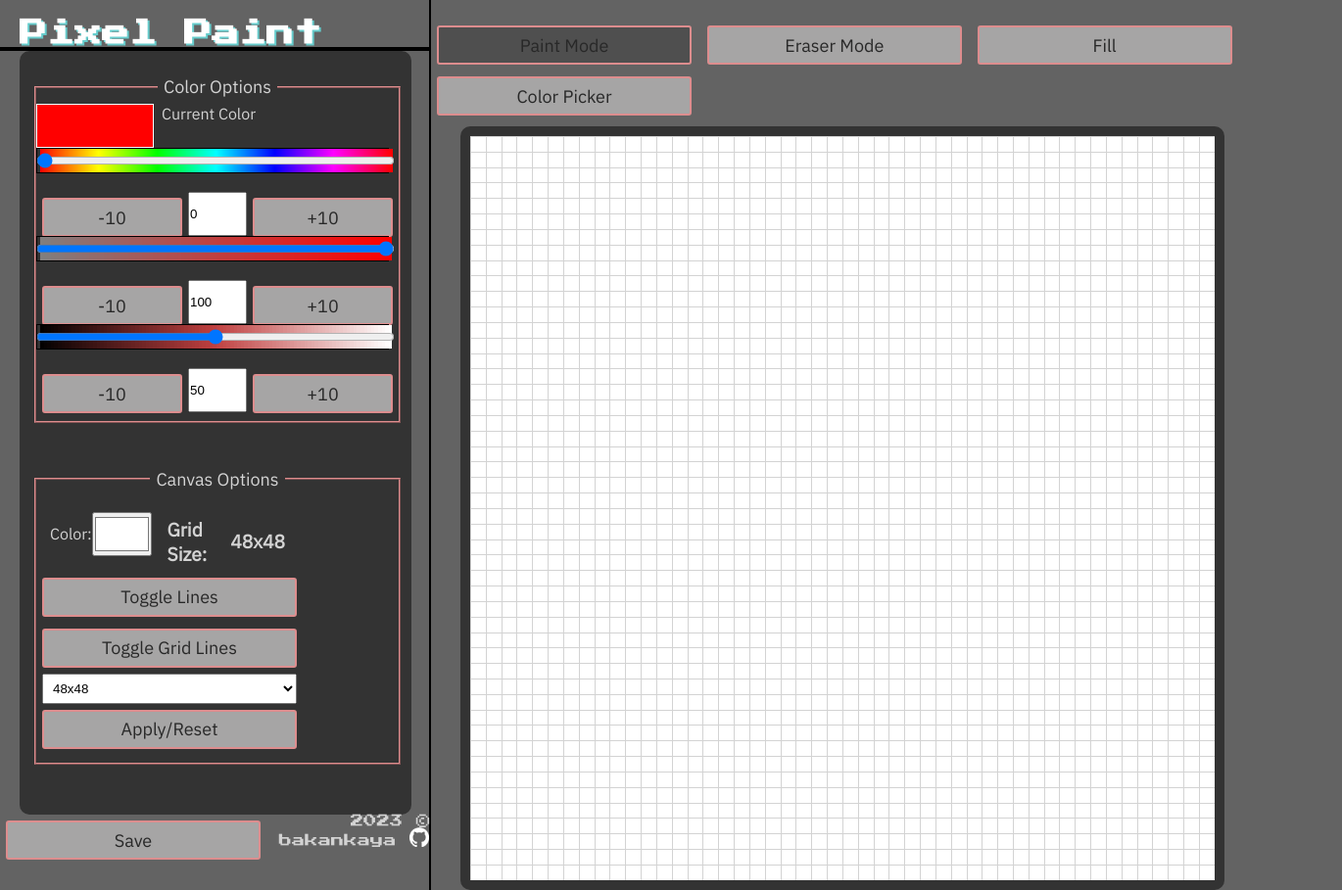
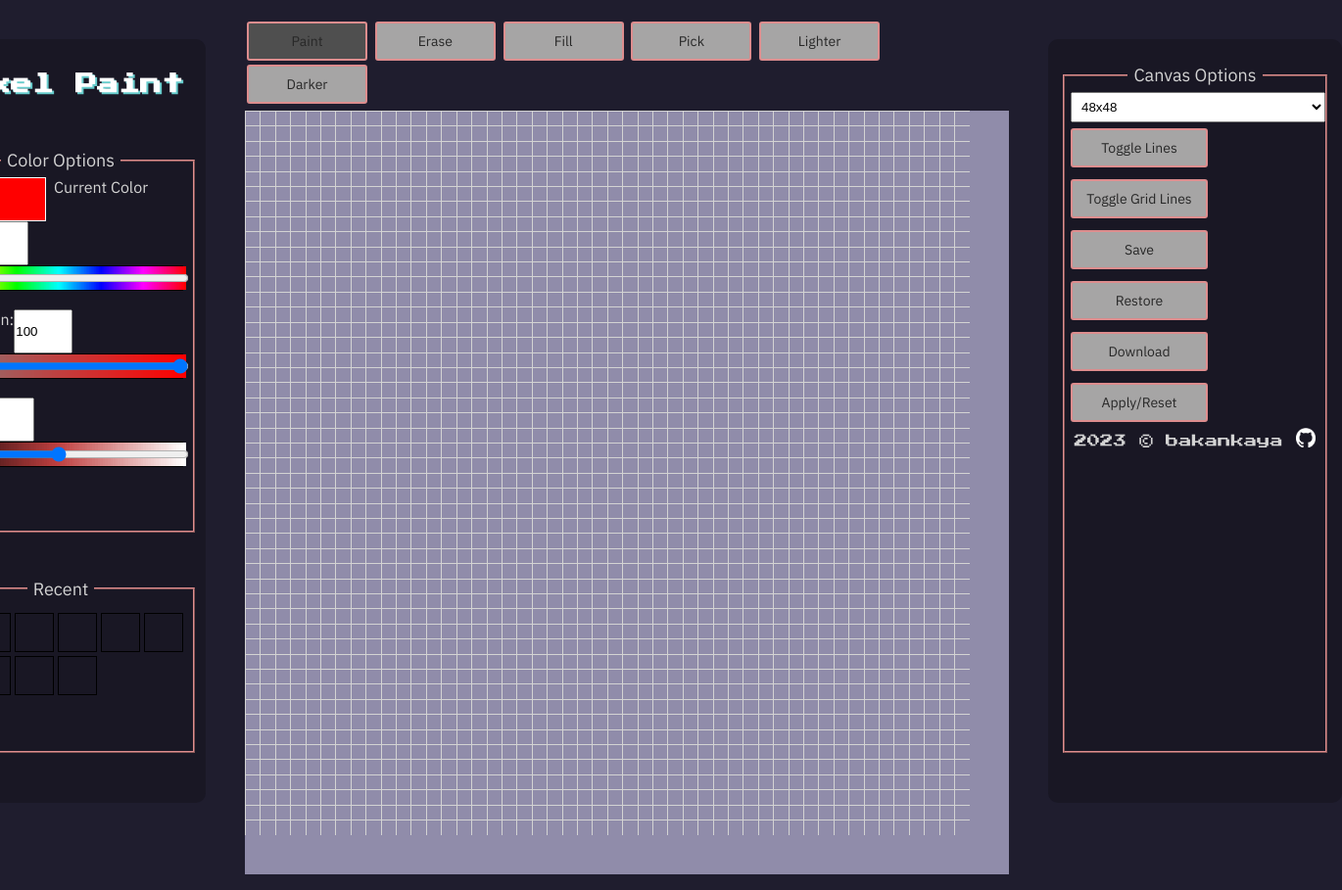
Before and after one commit to bakankaya/pixel-paint, a plain HTML site: page index.html in a window 1280 px wide. Shown: the whole page at 98% size, 1370 px wide, since content can reach past the window. Drawn offline with Linux system fonts and the light colour scheme.

Commit message:
UI overhaul, added control panels to both sides.

```diff
--- a/index.html
+++ b/index.html
@@ -14,77 +14,63 @@
 </head>
 <body>
     <p id="message">This webpage is designed to work on desktop. On mobile screens, it may not work well.</p>
-    <div id="side-panel">
+        <div class="body">
+            <div class="control-panel">
                 <h2>Pixel Paint</h2>
-        <div id="control-panel">
                 <fieldset>
                     <legend>Color Options</legend>
                     <div id="wrapper">
                         <div id="current-col" class="colorBox"></div><span>Current Color</span>
                     </div>
                     <div id="wrapper">
+                        <span>Hue:</span>
+                        <input type="number" id="hueInput" min="0" max="360" value="0" class="range hueValues"></input>
+                    </div>
+                    <div id="wrapper">
                         <div class="Hue"></div>
                         <input type="range" min="0" max="360" value="0" class="slider hueValues" id="hueRange">
                     </div>
                     <div id="wrapper">
-                    <button id="hueMinus"class="btn-color">-10</button>
-                    <input type="number" id="hueInput" min="0" max="360" value="0" class="range hueValues"></input>
-                    <button id="huePlus" class="btn-color">+10</button>
+                        <span>Saturation:</span>
+                        <input type="number" id="satInput" min="0" max="100" value="100" class="range satValues"></input>
                     </div>
                     <div id="wrapper">
                         <div class="Sat"></div>
                         <input type="range" min="0" max="100" value="100" class="slider satValues" id="satRange">
                     </div>
                     <div id="wrapper">
-                    <button id="satMinus"class="btn-color">-10</button>
-                    <input type="number" id="satInput" min="0" max="100" value="100" class="range satValues"></input>
-                    <button id="satPlus" class="btn-color">+10</button>
+                        <span>Light:</span>
+                        <input type="number" id="lightInput" min="0" max="100" value="50" class="range lightValues"></input>
                     </div>
                     <div id="wrapper">
                         <div class="Light"></div>
                         <input type="range" min="0" max="100" value="50" class="slider lightValues" id="lightRange">
                     </div>
-                <div id="wrapper">
-                    <button id="lightMinus" class="btn-color">-10</button>
-                    <input type="number" id="lightInput" min="0" max="100" value="50" class="range lightValues"></input>
-                    <button id="lightPlus" class="btn-color">+10</button>
+                </fieldset>
+                <fieldset>
+                    <legend>Recent</legend>
+                    <div id="recent">
+                        <div id="current-col" class="recentBox"></div>
+                        <div id="current-col" class="recentBox"></div>
+                        <div id="current-col" class="recentBox"></div>
+                        <div id="current-col" class="recentBox"></div>
+                        <div id="current-col" class="recentBox"></div>
+                        <div id="current-col" class="recentBox"></div>
+                        <div id="current-col" class="recentBox"></div>
+                        <div id="current-col" class="recentBox"></div>
+                        <div id="current-col" class="recentBox"></div>
+                        <div id="current-col" class="recentBox"></div>
                     </div>
                 </fieldset>
-            <fieldset>
-                <legend>Canvas Options</legend>
-                <div class="backg-color">
-                    <span>Color: </span><input id="backg-color" type="color" value="#ffffff">
-                    <label id="grd-size" for="grid-size">Grid Size:</label><output id="show-num"></output><br>
-                </div>
-                <div>
-                    <button id="toggle">Toggle Lines</button>
-                    <button id="toggle2">Toggle Grid Lines</button>
-                    <select id="grid-size" value="48">
-                        <option value="8" >8x8</option>
-                        <option value="16" >16x16</option>
-                        <option value="32" >32x32</option>
-                        <option value="48" selected >48x48</option>
-                        <option value="64" >64x64</option>
-                        <option value="128" >128x128</option>
-                    </select>
-                </div>
-                <button id="apply">Apply/Reset</button>
-            </fieldset>
-        </div>
-        <footer>
-            <button id="save">Save</button>
-                <div id="footer">
-                    <p>2023 &copy; bakankaya
-                    <a href="https://github.com/bakankaya" target="_blank"><img src="sources/github-mark-white.png" alt="github" style="width:20px; border:initial"></a></p>
-                </div>
-        </footer>
             </div>
             <div class="main">
                 <div id="tool-bar">
-            <button id="paint" class="active">Paint  Mode</button>
-            <button id="eraser">Eraser Mode</button>
-            <button id="filler">Fill</button>
-            <button id="picker">Color Picker</button>
+                    <button id="paint" class="mode active">Paint</button>
+                    <button id="eraser" class="mode">Erase</button>
+                    <button id="filler" class="mode">Fill</button>
+                    <button id="picker" class="mode">Pick</button>
+                    <button id="picker" class="mode">Lighter</button>
+                    <button id="picker" class="mode">Darker</button>
                 </div>
                 <div id="canvas" draggable="false">
                 </div>
@@ -101,6 +87,38 @@
                     <div id="current-col" class="recentBox"></div>
                 </div> -->
             </div>
+            <div class="control-panel">
+                <fieldset>
+                    <legend>Canvas Options</legend>
+                    <!-- <div class="backg-color">
+                        <span>Color: </span><input id="backg-color" type="color" value="#ffffff">
+                        <label id="grd-size" for="grid-size">Grid Size:</label><output id="show-num"></output><br>
+                    </div> -->
+                    <div>
+                        <select id="grid-size" value="48">
+                            <option value="8" >8x8</option>
+                            <option value="16" >16x16</option>
+                            <option value="32" >32x32</option>
+                            <option value="48" selected >48x48</option>
+                            <option value="64" >64x64</option>
+                            <option value="128" >128x128</option>
+                        </select>
+                        <button id="toggle">Toggle Lines</button>
+                        <button id="toggle2">Toggle Grid Lines</button>
+                        <button id="save">Save</button>
+                        <button id="load">Restore</button>
+                        <button id="download">Download</button>
+                    </div>
+                    <button id="apply">Apply/Reset</button>
+                    <footer>
+                        <div id="footer">
+                            <p>2023 &copy; bakankaya
+                            <a href="https://github.com/bakankaya" target="_blank"><img src="sources/github-mark-white.png" alt="github" style="width:20px; border:initial"></a></p>
+                        </div>
+                </footer>
+                </fieldset>
+            </div>
+        </div>
     <script src="pixel-paint.js"></script>
 </body>
 </html>
--- a/pixel-paint.js
+++ b/pixel-paint.js
@@ -12,13 +12,13 @@ if (window.innerWidth < 500){
 // Color Definers
 //***************************************************************************
 
-let bgcolor = document.querySelector('#backg-color').value;
+// let bgcolor = document.querySelector('#backg-color').value;
 
 
-let backgroundColor = document.querySelector('#backg-color');
-backgroundColor.addEventListener('input', e =>{
-    bgcolor = e.target.value;
-})
+// let backgroundColor = document.querySelector('#backg-color');
+// backgroundColor.addEventListener('input', e =>{
+//     bgcolor = e.target.value;
+// })
 
 
 //***************************************************************************
@@ -45,12 +45,12 @@ function modeSwitch(){ //These can be converted to .toggle in future
 }
 
 let gridnum = document.querySelector('#grid-size');
-let show = document.querySelector('#show-num');
-show.textContent = gridnum.value + "x" + gridnum.value;
+// let show = document.querySelector('#show-num');
+// show.textContent = gridnum.value + "x" + gridnum.value;
 let num = gridnum.value;
 
 gridnum.addEventListener("input",(event) =>{
-    show.textContent = event.target.value + "x" + event.target.value;
+    // show.textContent = event.target.value + "x" + event.target.value;
     num = gridnum.value;
     })
 
@@ -64,14 +64,14 @@ function cleanCanvas(){
 };
 
 function createCanvas(num){
-    let pixelSize = 760/num;
+    let pixelSize = 740/num;
     document.querySelector('#canvas').style.gridTemplateColumns = `repeat(${num},${pixelSize}px)`;
     document.querySelector('#canvas').style.gridTemplateRows = `repeat(${num},${pixelSize}px)`;
 
     for(let i=0;i<num*num;i++){
         let pixel = document.createElement("div");
         pixel.className = "pixel pixel-grd";
-        pixel.style.backgroundColor = bgcolor;
+        // pixel.style.backgroundColor = bgcolor;
         pixel.addEventListener('mouseover', changeColor);  // These two lines are where painting happens
         pixel.addEventListener('mousedown', changeColor);  // with them, function calls changecolor wtih mouse movement
         document.querySelector('#canvas').appendChild(pixel);
@@ -98,7 +98,7 @@ createCanvas(num);
 //***************************************************************************
 
 function hueSliderCrt(){
-    let min = 360/360;
+    let min = 260/360;
     document.querySelector('.Hue').style.gridTemplateColumns =  `repeat(360, ${min}px)`;
 
     for(let j=1; j<=360; j++){
@@ -130,7 +130,7 @@ function hueChange() {
 }
 
 function satSliderCrt(){
-    let min2 = 360/100;
+    let min2 = 260/100;
     document.querySelector('.Sat').style.gridTemplateColumns =  `repeat(100, ${min2}px)`;
 
     for(let j=1; j<=100; j++){
@@ -159,7 +159,7 @@ function satChange() {
 
 
 function lightSliderCrt(){
-    let min2 = 360/100;
+    let min2 = 260/100;
     document.querySelector('.Light').style.gridTemplateColumns =  `repeat(100, ${min2}px)`;
 
     for(let j=1; j<=100; j++){
@@ -199,11 +199,11 @@ console.log(currentcolor);
 
 //---------------------------------------------------------------------------------------------
 
-document.getElementById("hueMinus").addEventListener('click', ()=>{
-    hueValue -= 10;
-    hueSlider.value -= 10;
-    currentcol.style.backgroundColor = `hsl(${hueValue},${satValue}%,${lightValue}%)`
-});
+// document.getElementById("hueMinus").addEventListener('click', ()=>{
+//     hueValue -= 10;
+//     hueSlider.value -= 10;
+//     currentcol.style.backgroundColor = `hsl(${hueValue},${satValue}%,${lightValue}%)`
+// });
 
 //---------------------------------------------------------------------------------------------
 //***************************************************************************
@@ -223,7 +223,7 @@ canvas.addEventListener('mouseup',()=>{ mouseDown = false;})
 function changeColor(e){
     if (e.type === 'mouseover' && !mouseDown) return // This means if event is mouseover, mouseDown must be true so it keeps drawing
     if (cmode === 'eraser'){
-        e.target.style.backgroundColor = bgcolor;
+        e.target.style.backgroundColor = '';
     } else {
         e.target.style.backgroundColor = `hsl(${hueValue},${satValue}%,${lightValue}%)`;
     }
--- a/style.css
+++ b/style.css
@@ -2,14 +2,14 @@
 @import url('https://fonts.googleapis.com/css2?family=IBM+Plex+Sans&display=swap'); /* font-family: 'IBM Plex Sans', sans-serif; */
 
 :root {
-    --color-bg: #636363;
+    --color-bg: #1f1d2e;
     --color-bg2: #a6a5a5;
     --color-bg3: #4f4f4f;
     --color-fnt: #dd8d8e;
     --color-fnt2: #86b186;
     --color-fnt3: #66cccc;
     --color-cnvs-bg: #282828;
-    --color-cnvs-shd: #333333;
+    --color-cnvs-shd: #191724;
 }
 
 *{
@@ -28,24 +28,20 @@ html{
     color: lightgrey;
 
 }
-body{
-    display: grid;
-    grid-template-columns: auto auto;
-}
-
-#side-panel{
-    border-right: black 2px solid;
-    width: 440px;
+.body{
+    display: flex;
+    margin: auto;
+    margin-bottom: 0;
+    justify-content: center;
 }
 
 h2{
     font-family: 'Press Start 2P', cursive;
-    font-size: 28px;
+    font-size: 22px;
     text-shadow: 2px 2px var(--color-fnt3) ;
     color: white;
     /* text-align: center; */
     padding: 20px 0 0 20px;
-    border-bottom: black 4px solid;
 }
 
 #message {
@@ -65,19 +61,9 @@ The control panel side parameters
 These are placed by hand with margins and stuff, so thread carefully
 *********************************************************************/
 
-#control-panel{
-    margin-left: 20px;
-    width: 400px;
-    height: 780px;
-    padding: 15px;
-    background-color: var(--color-cnvs-shd);
-    border-radius: 10px;
-    display:grid;
-}
-
-#control-panel2{
-    margin-left: 20px;
-    width: 200px;
+.control-panel{
+    margin: 40px;
+    width: 300px;
     height: 780px;
     padding: 15px;
     background-color: var(--color-cnvs-shd);
@@ -99,13 +85,13 @@ fieldset{
 #wrapper{
     position: relative;
     height: 45px;
-    width: 370px;
+    width: 270px;
     display: flex;
 }
 .Hue, .Sat, .Light{
     border: black solid 1px;
     height: 26px;
-    width: 360px;
+    width: 260px;
     display: grid;
     position: absolute;
     padding-left: 3px;
@@ -115,7 +101,7 @@ fieldset{
 .slider{
     border: black solid 1px;
     height: 26px;
-    width: 366px;
+    width: 266px;
     background: none;
     position: absolute;
 }
@@ -164,12 +150,12 @@ input[type=color]{
 button{
     background-color: var(--color-bg2);
     color: var(--color-cnvs-bg);
-    width: 260px;
+    width: 140px;
     height: 40px;
     border-radius: 3px;
     border: 2px solid var(--color-fnt);
     font-family: 'IBM Plex Sans', sans-serif;
-    font-size: 18px;
+    font-size: 14px;
     margin: 6px;
 }
 
@@ -207,13 +193,18 @@ The canvas side parameters
     /* grid-template-columns: auto auto auto auto; */
 }
 
+.mode {
+    width: 123px;
+    margin: 2px;
+}
+
 #canvas{
     width:780px;
     height: 780px;
     display: grid;
-    background-color: var(--color-cnvs-shd);
-    padding: 10px;
-    border-radius: 10px;
+    background-color: #908caa;
+    /* padding: 10px; */
+    /* border-radius: 10px; */
 }
 
 .pixel-grd{
@@ -222,17 +213,19 @@ The canvas side parameters
 }
 
 #recent{
-    width: 780px;
+    width: 260px;
     padding: 5px 10px 10px 10px;
     border-radius: 10px;
     display: grid;
-    grid-template-columns: repeat(10, auto);
-    background-color: var(--color-cnvs-shd);
+    grid-template-columns: repeat(6, auto);
+    justify-content: center;
+
 }
 .recentBox{
     height: 40px;
-    width: auto;
+    width: 40px;
     border: black 1px solid;
+    margin: 2px;
 }
 
 footer {
```
Lines whose indentation alone changed are shown as unchanged.
